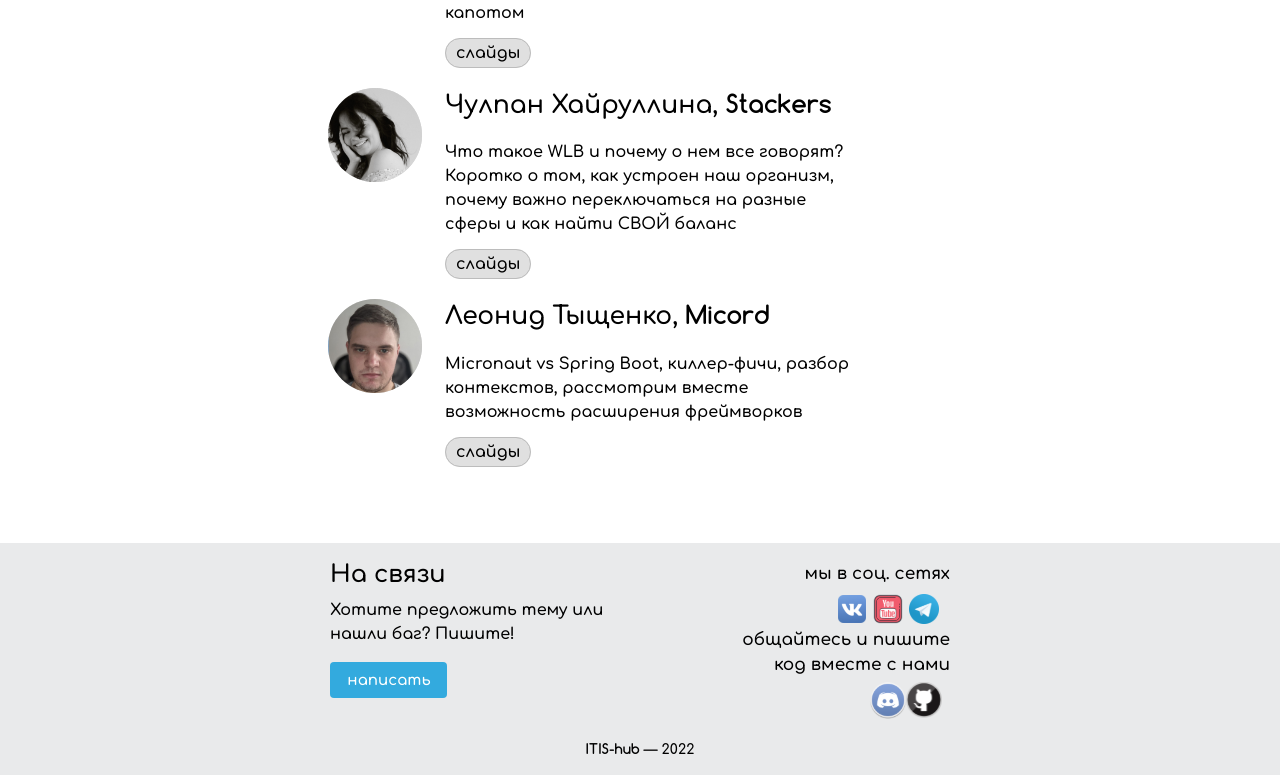
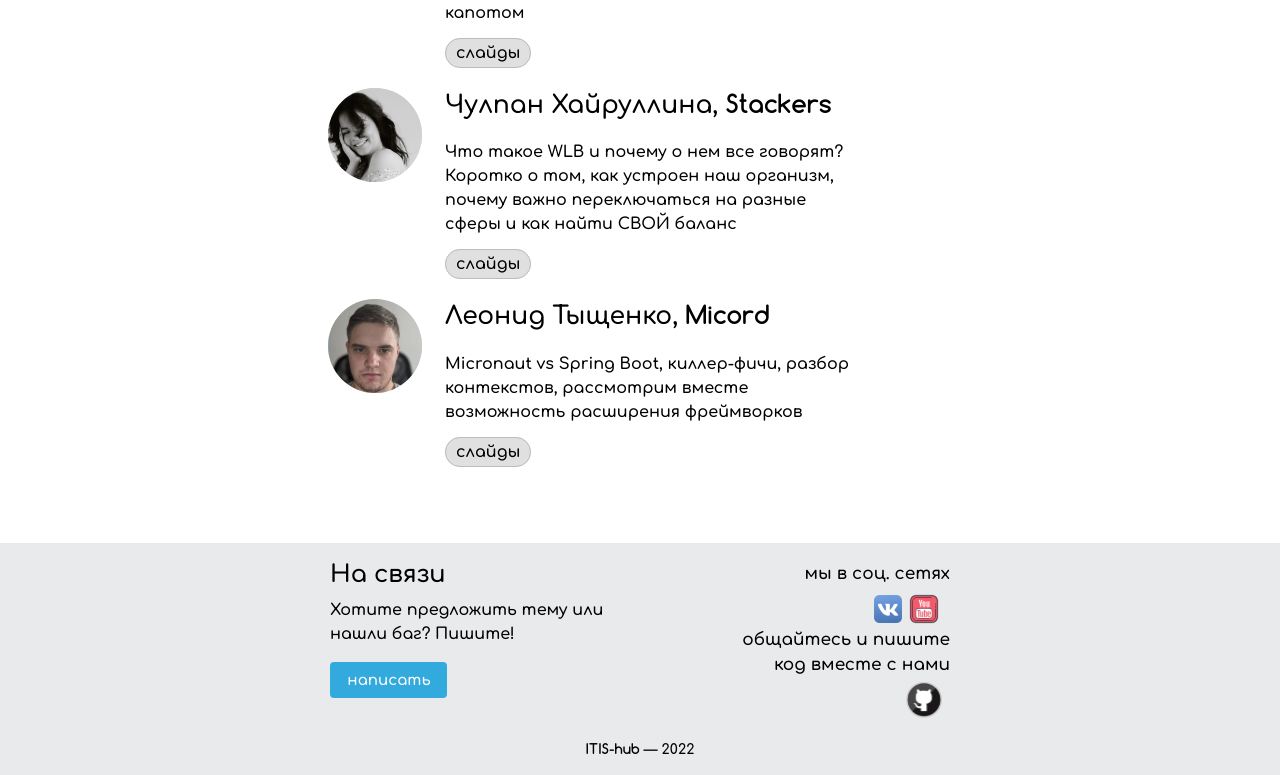
Before and after one commit to ITISHub/itishub-frontend, a Nuxt app: page /community in a window 1280 px wide. Shown: the part 1485-2260 px from the top of the page. Built offline with nearby package versions, Linux system fonts and the light colour scheme.

Commit message:
remove unused icons

```diff
--- a/components/shared/FooterBar.vue
+++ b/components/shared/FooterBar.vue
@@ -29,22 +29,12 @@
           >
             <img src="~assets/icons/youtube.svg" alt="youtube" height="42" />
           </v-btn>
-          <v-btn
-            icon
-            href="https://t.me/joinchat/OBSffUvW3m-ANpi7K30sbA"
-            target="_blank"
-          >
-            <img src="~assets/icons/telegram.svg" alt="telegram" height="30" />
-          </v-btn>
         </div>
         <p class="links-title social-media__links-title">
           oбщайтесь и пишите <br />
           код вместе с нами
         </p>
         <div class="mr-2 mt-n3">
-          <v-btn icon href="https://discord.gg/KuuM9a2" target="_blank">
-            <img src="~assets/icons/discord.svg" alt="discord" height="40" />
-          </v-btn>
           <v-btn
             icon
             href="https://github.com/ITISHub/itishub-frontend"
```
